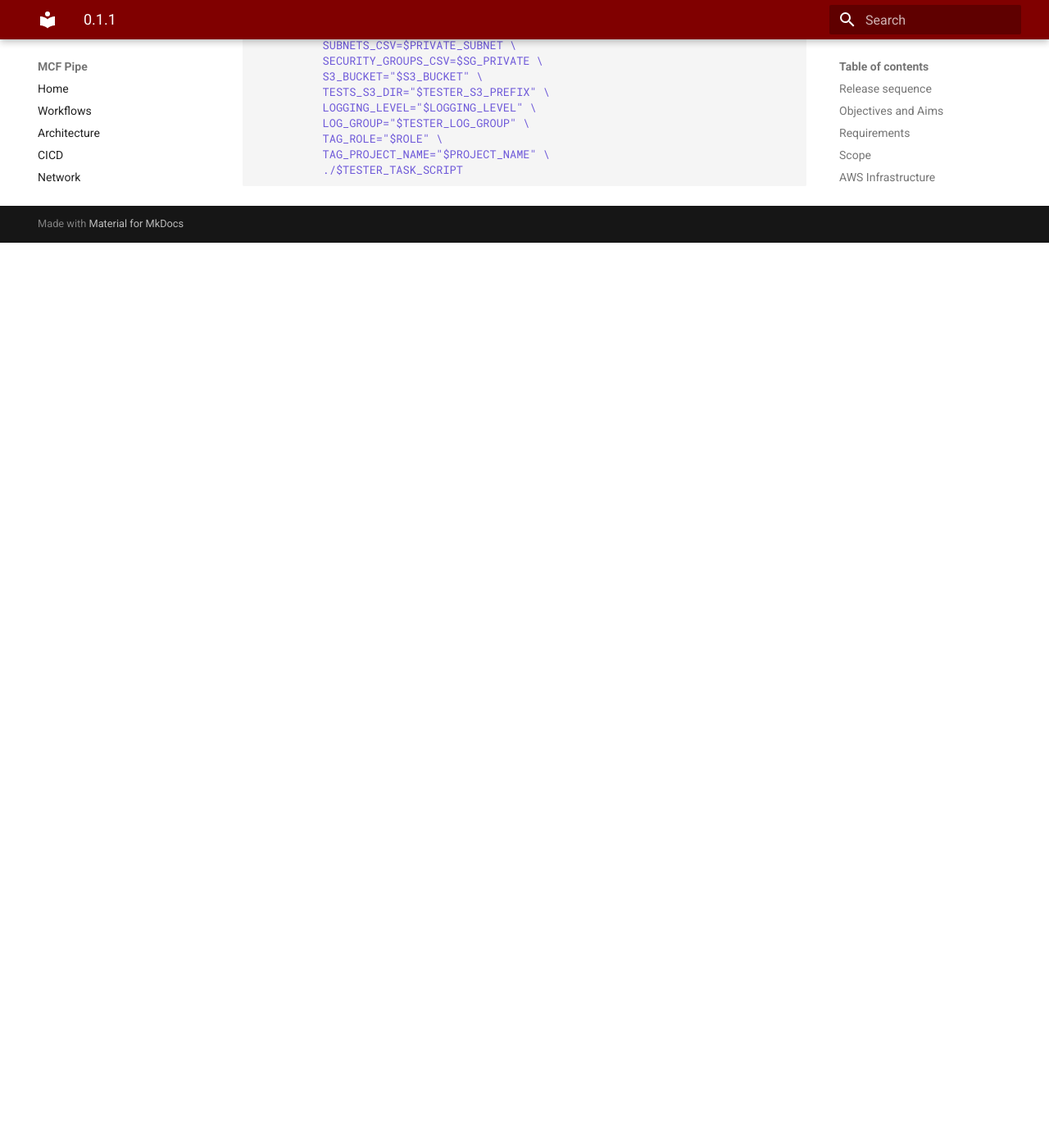
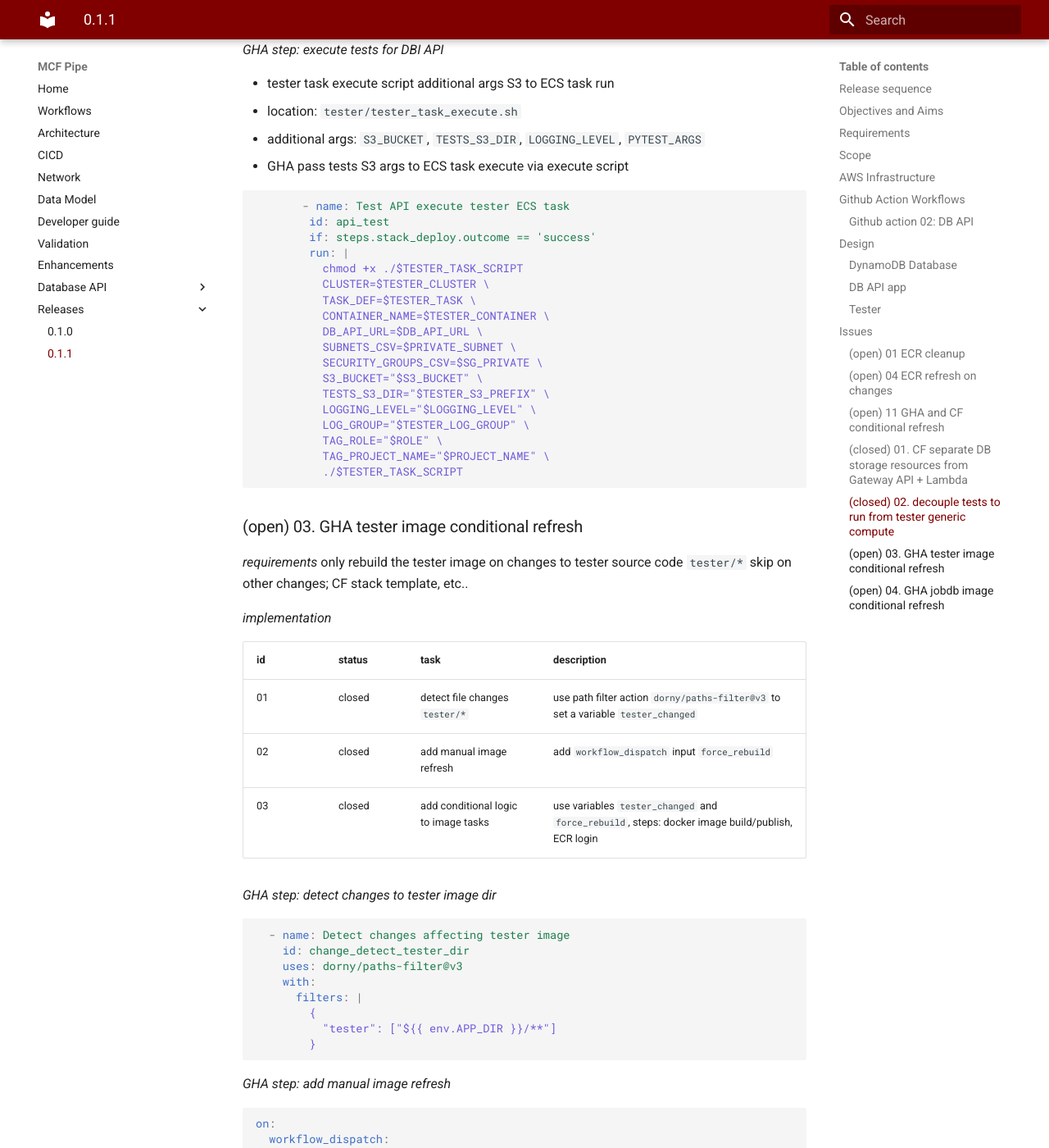
Before and after one commit to yayfalafels/mcfpipe, an MkDocs documentation site: the page built from docs/releases/011_dbapi.md, in a window 1280 px wide and 1400 px high, scrolled down 11900 px. Shown: the whole window at 82% size. Built offline with MkDocs 1.6.1 and Material for MkDocs 9.7.7, drawn with Linux system fonts in a browser that asks for light colours; before the commit the page ends 12196 px from its top, so only the background shows below that; some of the changed text lies outside the part shown.

Commit message:
conditional refresh trigger

````diff
--- a/docs/releases/011_dbapi.md
+++ b/docs/releases/011_dbapi.md
@@ -181,7 +181,7 @@
 | 08 | closed | BUG | [ECS run container name conflict #11](https://github.com/yayfalafels/mcfpipe/issues/11) | container name conflict btw CF template and GHA env variable |
 | 09 | closed | BUG | [tester container script failures #12](https://github.com/yayfalafels/mcfpipe/issues/12) | missing IAM `AmazonECSTaskExecutionRolePolicy` on the `TesterExecutionRole` |
 | 10 | open | BUG | [test 00 basic route fail 400 Forbidden #13](https://github.com/yayfalafels/mcfpipe/issues/13) | test 00 basic route failed 400 Forbidden |
-| 11 | open | ENHANCEMENT | [GHA and CF conditional refresh #14](https://github.com/yayfalafels/mcfpipe/issues/14) | GHA and CF conditional refresh |
+| 11 | closed | ENHANCEMENT | [GHA and CF conditional refresh #14](https://github.com/yayfalafels/mcfpipe/issues/14) | GHA and CF conditional refresh |
 
 __Issue details__
 
@@ -217,7 +217,7 @@
 | id | status | enhancement |
 | - | - | - |
 | 01 | closed | CF separate DB storage resources from Gateway API + Lambda |
-| 02 | open | decouple tests to run from tester generic compute |
+| 02 | closed | decouple tests to run from tester generic compute |
 | 03 | open | GHA tester image conditional refresh |
 | 04 | open | GHA jobdb image conditional refresh |
 
@@ -261,7 +261,7 @@
 06. get API ID
 07. run tests on tester
 
-### (open) 02. decouple tests to run from tester generic compute
+### (closed) 02. decouple tests to run from tester generic compute
 
 _changes_
 
@@ -271,7 +271,7 @@
 | 02 | closed | `tester_task_execute.sh` | pass the S3 location to and call the S3 import script |
 | 03 | closed | `tester/requirements.txt` | add `boto3` dependency |
 | 04 | closed | ECS task role | Grant the task role s3:GetObject on the tests prefix |
-| 05 | open | DB API GHA `.github/workflows/db_api_gha.yml` | upload tests.py, or zip `tests/*` to S3 and pass S3 location to ECS task execute *.sh script |
+| 05 | closed | DB API GHA `.github/workflows/db_api_gha.yml` | upload tests.py, or zip `tests/*` to S3 and pass S3 location to ECS task execute *.sh script |
 
 __(closed) 01 tester: script to import tests__
 add a script to import the tests from S3 as file or zip
@@ -379,13 +379,16 @@
 
 ```
 
-__(open) 05 DB API GHA: upload tests to S3 as file or zip__
+__(closed) 05 DB API GHA: upload tests to S3 as file or zip__
 upload tests.py, or zip `tests/*` to S3 and pass S3 location to ECS task execute *.sh script
 
 01. upload tests.py, or zip `tests/*` to S3
 02. pass S3 location to ECS task execute *.sh script
 
 location: `.github/workflows/db_api_gha.yml`
+
+ - add env variables `TESTS_UPLOAD_SCRIPT`, `TESTER_S3_PREFIX`
+ - call S3 upload script
 
 _GHA env variables_
 
@@ -397,6 +400,12 @@
       TESTER_S3_PREFIX: apps/tests/jobdb
       PYTEST_ARGS: -q
 ```
+
+_bash script: upload tests to S3_
+
+ - location: `tester/tests_upload_to_s3.sh`
+ - uploads flexibly either as *.zip or single file
+ - uploads to common `apps/tests` S3 dir to simplify task execution and S3 permissions
 
 _GHA step: upload tests to S3_
 
@@ -414,8 +423,13 @@
 
 _GHA step: execute tests for DBI API_
 
+- tester task execute script additional args S3 to ECS task run
+ - location: `tester/tester_task_execute.sh`
+ - additional args: `S3_BUCKET`, `TESTS_S3_DIR`, `LOGGING_LEVEL`, `PYTEST_ARGS`
+ - GHA pass tests S3 args to ECS task execute via execute script
+
 ```yaml
-      - name: Test API execute tester ECS task
+       - name: Test API execute tester ECS task
         id: api_test
         if: steps.stack_deploy.outcome == 'success'
         run: |
@@ -435,3 +449,66 @@
           ./$TESTER_TASK_SCRIPT
 
 ```
+
+### (open) 03. GHA tester image conditional refresh
+
+_requirements_
+only rebuild the tester image on changes to tester source code `tester/*`
+skip on other changes; CF stack template, etc..
+
+_implementation_
+
+| id | status | task | description |
+| - | - | - | - |
+| 01 | closed | detect file changes `tester/*` | use path filter action `dorny/paths-filter@v3` to set a variable `tester_changed` |
+| 02 | closed | add manual image refresh | add `workflow_dispatch` input `force_rebuild` |
+| 03 | closed | add conditional logic to image tasks  | use variables `tester_changed` and `force_rebuild`, steps: docker image build/publish, ECR login |
+
+_GHA step: detect changes to tester image dir_
+
+```yaml
+  - name: Detect changes affecting tester image
+    id: change_detect_tester_dir
+    uses: dorny/paths-filter@v3
+    with:
+      filters: |
+        {
+          "tester": ["${{ env.APP_DIR }}/**"]
+        }
+
+```
+
+_GHA step: add manual image refresh_
+
+```yaml
+on:
+  workflow_dispatch:
+    inputs:
+      force_rebuild:
+        type: boolean
+        default: false
+
+```
+
+_GHA: add conditional logic to image tasks_
+
+add GHA step line `if: steps.changed.outputs.tester == 'true' || inputs.force_rebuild == true`
+
+steps to add
+
+01. ecr_login
+02. ecr_repo_exists
+03. docker_image_build
+04. docker_image_ecr
+
+```yaml
+- name: Login to ECR
+  id: ecr_login
+  if: steps.changed.outputs.tester == 'true' || inputs.force_rebuild == true
+  run: |
+    aws ecr get-login-password --region "$AWS_REGION" \
+      | docker login --username AWS --password-stdin "${ACCOUNT_ID}.dkr.ecr.${AWS_REGION}.amazonaws.com"
+
+```
+
+### (open) 04. GHA jobdb image conditional refresh
````
Also changed, not shown: dev/releases/011_dbapi.md (+55 -4 lines), 1 other file.
